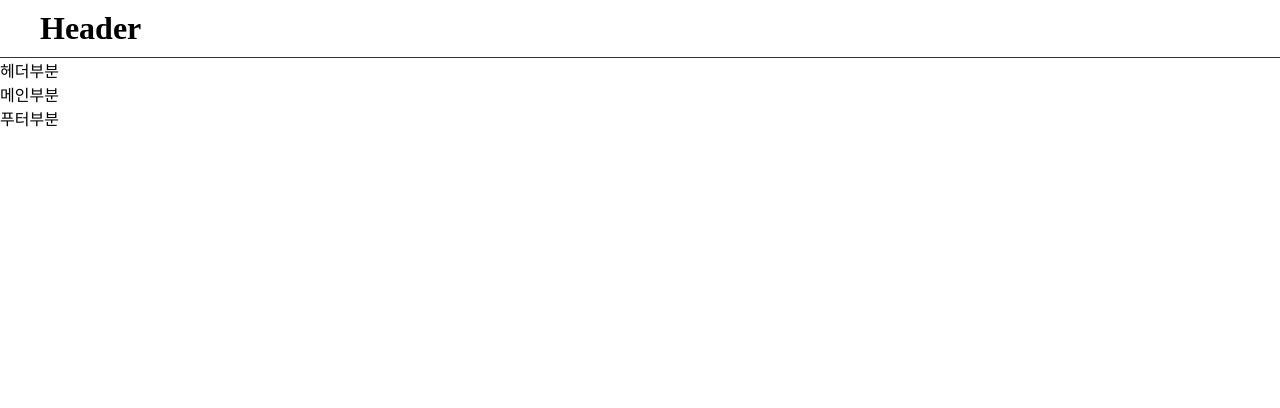
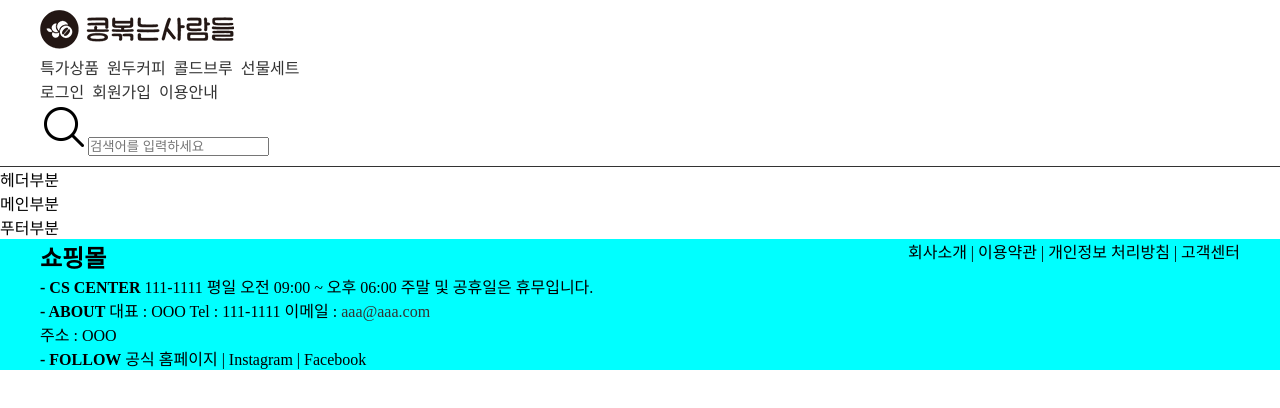
Before and after one commit to bulldorzer/coffee-shop-front, a React (Vite) app: page / in a window 1280 px wide. Shown: the top 408 px of the page. Built offline with nearby package versions, Linux system fonts and the light colour scheme.

Commit message:
BasicLayout 완성 - 진우

```diff
--- /dev/null
+++ b/src/component/footer/Footer.jsx
@@ -0,0 +1,26 @@
+
+
+const Footer = () =>{
+    return(
+        <footer className="footer">
+            <div className="footer-top">
+                <div className="footer-logo">
+                <h2>쇼핑몰</h2>
+                </div>
+
+                <div className="footer-info">
+                <p><strong>- CS CENTER</strong> 111-1111 평일 오전 09:00 ~ 오후 06:00 주말 및 공휴일은 휴무입니다.</p>
+                <p><strong>- ABOUT</strong> 대표 : OOO  Tel : 111-1111  이메일 : <a href="mailto:aaa@aaa.com">aaa@aaa.com</a><br />
+                    주소 : OOO</p>
+                <p><strong>- FOLLOW</strong> 공식 홈페이지 | Instagram | Facebook</p>
+                </div>
+            </div>
+
+            <div className="footer-bottom">
+                <p>회사소개 | 이용약관 | 개인정보 처리방침 | 고객센터</p>
+            </div>
+        </footer>
+    )
+}
+
+export default Footer;
--- a/src/component/menu/MenuBar.jsx
+++ b/src/component/menu/MenuBar.jsx
@@ -3,15 +3,38 @@ import { Link } from "react-router-dom";
 
 const MenuBar = () =>{
     return(
-
-        <nav>
-            <h1>
-                <Link to={"/"}><img src="/logo/logo.png" alt="Main Logo"/></Link>
-            </h1>
-            <div>
-
-            </div>
-        </nav>
+        <header>
+            <nav>
+                <div className="menu-left">
+                    <h1>
+                    <Link to="/">
+                        <img src="/logo/logo.png" alt="Main Logo" className="logo" />
+                    </Link>
+                    </h1>
+                </div>
+                {/* 가운데: 카테고리 메뉴 */}
+                <div className="menu-center">
+                    <ul className="category-menu">
+                    <li><Link to="/special">특가상품</Link></li>
+                    <li><Link to="/coffee">원두커피</Link></li>
+                    <li><Link to="/coldbrew">콜드브루</Link></li>
+                    <li><Link to="/gift">선물세트</Link></li>
+                    </ul>
+                </div>
+                {/* 오른쪽: 로그인/회원가입/이용안내 + 장바구니 + 검색창 */}
+                <div className="menu-right">
+                    <ul className="user-menu">
+                    <li><Link to="/login">로그인</Link></li>
+                    <li><Link to="/signup">회원가입</Link></li>
+                    <li><Link to="/guide">이용안내</Link></li>
+                    </ul>
+                    <Link to="/cart">
+                    <img src="/icon/icon_search.png" alt="Cart" className="cart-icon" />
+                    </Link>
+                    <input type="text" placeholder="검색어를 입력하세요" className="search-input" />
+                </div>
+            </nav>
+        </header>
 
     )
 }
--- a/src/layouts/BasicLayout.jsx
+++ b/src/layouts/BasicLayout.jsx
@@ -1,3 +1,5 @@
+import Footer from "../component/footer/Footer";
+import MenuBar from "../component/menu/MenuBar";
 
 
 /**
@@ -8,12 +10,12 @@
 const BasicLayout = ({children}) => {
     return(
         <>
-            <header>
-                <h1>Header</h1>
-            </header>
+
+            <MenuBar></MenuBar>
             <div>
                 <main className="main">{children}</main>
             </div>
+            <Footer></Footer>
         </>
     )
 }
```
Also changed, not shown: public/icon/icon_search.png (added).
